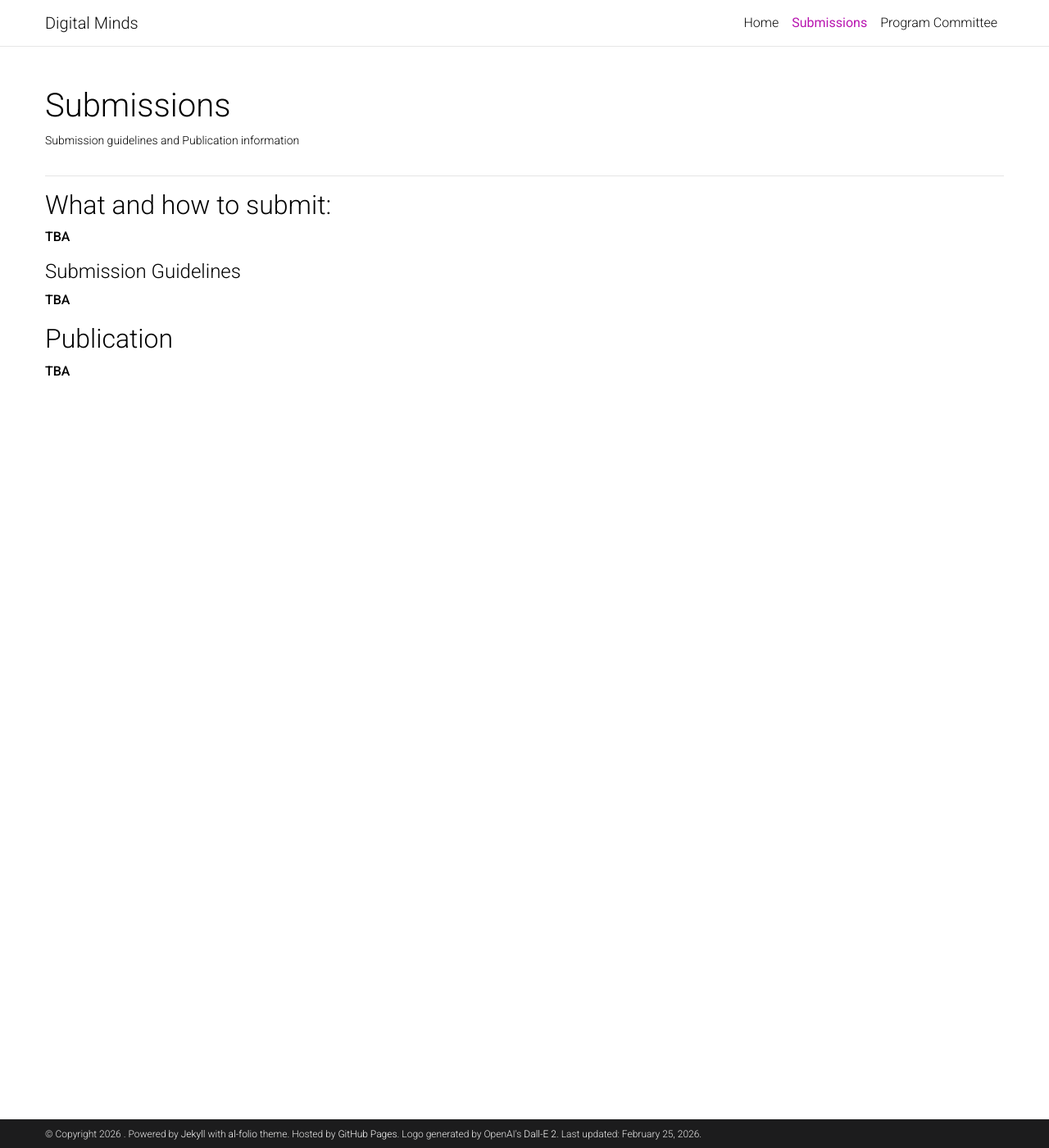
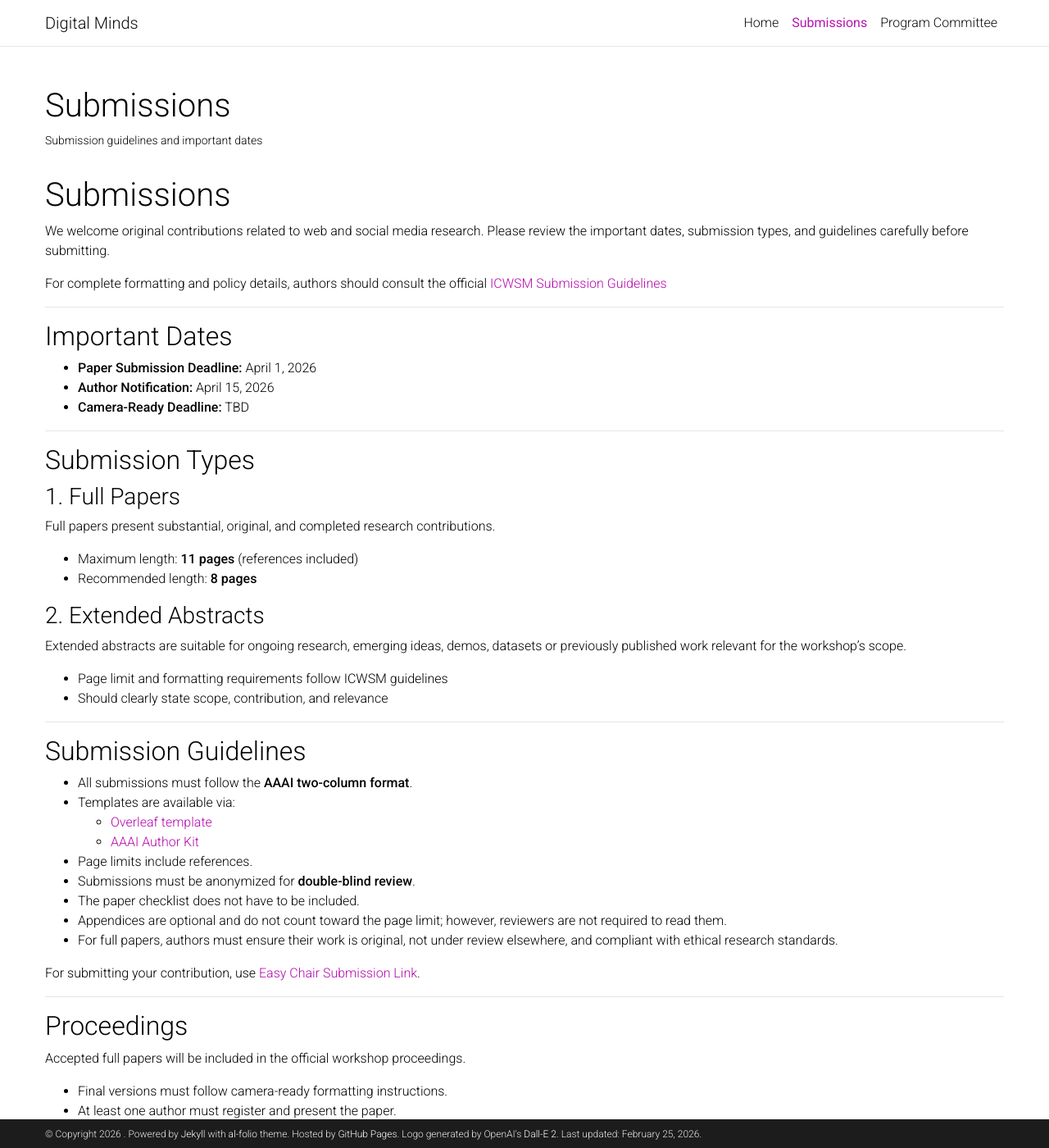
Before and after one commit to DMWorkshop/dmworkshop.github.io, a Jekyll site: the page built from _pages/CFP.md, in a window 1280 px wide and 1400 px high. Shown: the whole window at 82% size. Built offline with Jekyll 4.4.1, drawn with Linux system fonts in a browser that asks for light colours; a style sheet for code colours, icons or effects is not loaded; some of the changed text lies outside the part shown.

Commit message:
Update CFP.md

```diff
--- a/_pages/CFP.md
+++ b/_pages/CFP.md
@@ -2,40 +2,67 @@
 layout: page
 permalink: /submission/
 title: Submissions
-description: Submission guidelines and Publication information
+description: Submission guidelines and important dates
 nav: true
 nav_order: 2
 ---
-<hr>
 
-## What and how to submit:
+# Submissions
 
-**TBA**
+We welcome original contributions related to web and social media research. Please review the important dates, submission types, and guidelines carefully before submitting.
 
-<!-- We invite three types of submissions: -->
+For complete formatting and policy details, authors should consult the official [ICWSM Submission Guidelines](https://www.icwsm.org/2026/submit.html)
 
-<!-- 1. **Full papers** (up to 11 pages)
-2. **Short papers** (up to 4 pages; preliminary work or case studies)
-3. **Extended abstracts** (up to 2 pages; ongoing research, published work, or emerging ideas) -->
+---
 
+## Important Dates
 
-#### Submission Guidelines
+- **Paper Submission Deadline:** April 1, 2026
+- **Author Notification:** April 15, 2026
+- **Camera-Ready Deadline:** TBD
 
-<!-- Authors are invited to submit original research papers which have not been published elsewhere and which are not currently under consideration for another journal, conference, or workshop in the full paper and short paper tracks.
-Authors are encouraged to submit extended abstracts of ongoing research, published work, or emerging ideas.
+---
 
-Paper submissions (full, short, and abstract) must use the <a href=""> </a>, including the bibliography and any possible appendices.
-Submissions should include the title, author(s), affiliation(s), e-mail address(es), tel/fax numbers, abstract, and postal address(es) on the first page.
-All submissions will be reviewed by the Program Committee based on technical quality, relevance to the workshop's scope, originality, significance, and clarity.
+## Submission Types
 
-Submit your contribution through <a href=""> </a>.
-{: .alert .alert-info} -->
+### 1. Full Papers
+Full papers present substantial, original, and completed research contributions.
 
-**TBA**
+- Maximum length: **11 pages** (references included)
+- Recommended length: **8 pages**
 
-## Publication
-<!-- Accepted workshop papers will be published ???
+### 2. Extended Abstracts
+Extended abstracts are suitable for ongoing research, emerging ideas, demos, datasets or previously published work relevant for the workshop's scope.
 
-DM Co-Chairs are also open to the possibility of publishing a special issue of a journal for the best papers of the workshop ????  -->
+- Page limit and formatting requirements follow ICWSM guidelines
+- Should clearly state scope, contribution, and relevance
 
-**TBA**
+---
+
+## Submission Guidelines
+
+- All submissions must follow the **AAAI two-column format**.
+- Templates are available via:
+  - [Overleaf template](https://www.overleaf.com/latex/templates/aaai-authorkit25-anonymoussubmission/qxnjxxbvrjqr)
+  - [AAAI Author Kit](https://aaai.org/authorkit25/)
+- Page limits include references.
+- Submissions must be anonymized for **double-blind review**.
+- The paper checklist does not have to be included.
+- Appendices are optional and do not count toward the page limit; however, reviewers are not required to read them.
+- For full papers, authors must ensure their work is original, not under review elsewhere, and compliant with ethical research standards.
+
+For submitting your contribution, use [Easy Chair Submission Link]().
+
+---
+
+## Proceedings
+
+Accepted full papers will be included in the official workshop proceedings.
+
+- Final versions must follow camera-ready formatting instructions.
+- At least one author must register and present the paper.
+- Papers will be archived and made publicly available according to ICWSM publication policies.
+
+---
+
+If you have questions regarding submissions, please consult the official ICWSM guidelines or contact the organizing committee.
```
